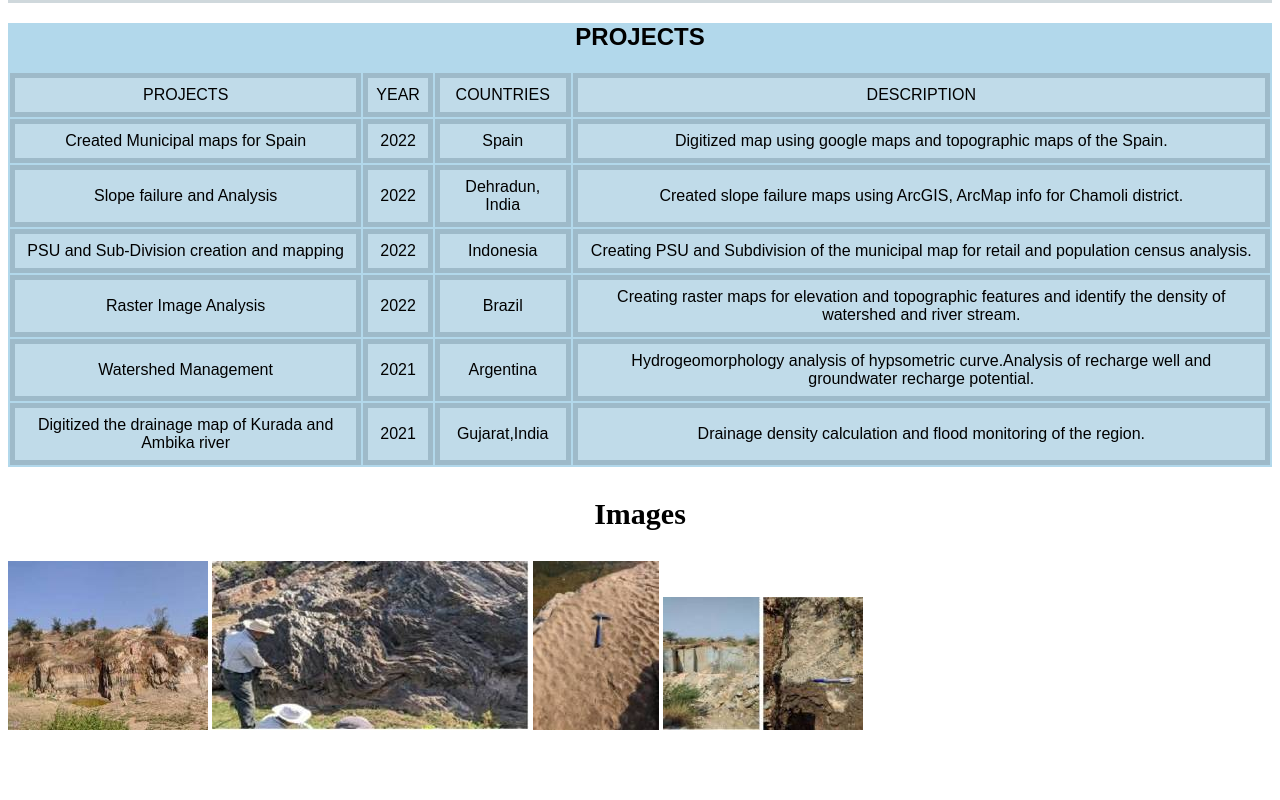
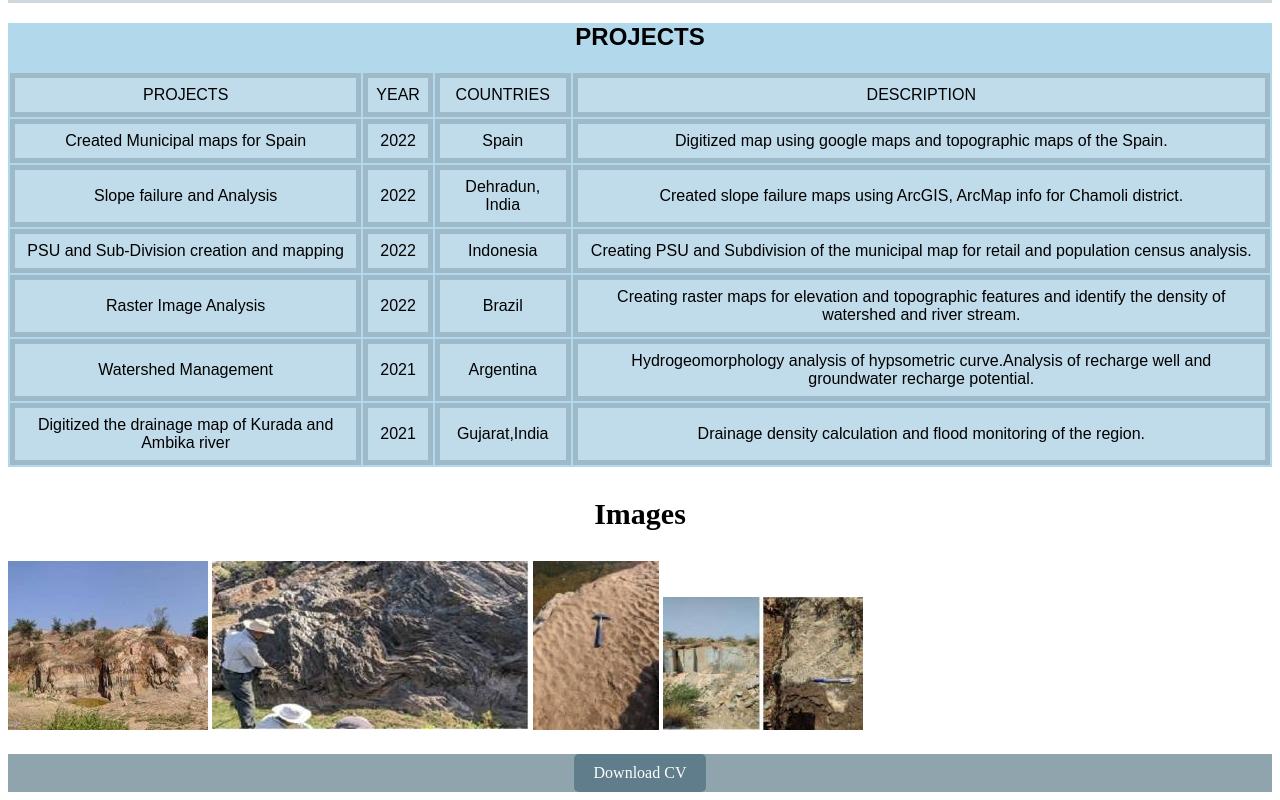
Before and after one commit to prirathod/webcommunication, a plain HTML site: page index.html in a window 1280 px wide. Shown: the part 750-1550 px from the top of the page. Before the commit the page ends 1492 px from the top, so only its background shows below. Drawn offline with Linux system fonts and the light colour scheme.

Commit message:
Update index.html

```diff
--- a/index.html
+++ b/index.html
@@ -7,6 +7,9 @@
         <meta charset="utf-8">
         <meta name="viewport" content="width=device-width , initial-scale=1">
         <title>Portfolio Priyanka</title>
+        <meta name="description" content="Experience and expertise">
+        <meta name="author" content="Priyanka Rathod">
+        <meta name="keywords" content="Education, experience, projects, cartography,certifications">
         <link rel="stylesheet" href="style.css" >
     </head>
     <body>
@@ -19,6 +22,7 @@
             <a href="#about">About</a>
             <a href="#projects">Work</a>
             <a href="#downloads">Download</a>
+
 
 
           </div>
@@ -123,6 +127,11 @@
       </div>
  <!--End of image section-->
 
+ <!-- Download Section -->
+<div id="downloads" class="alink">
+  <a href="image/CV.pdf" download>Download CV</a>
+</div>
+
 
     </body>
  </html>
```
